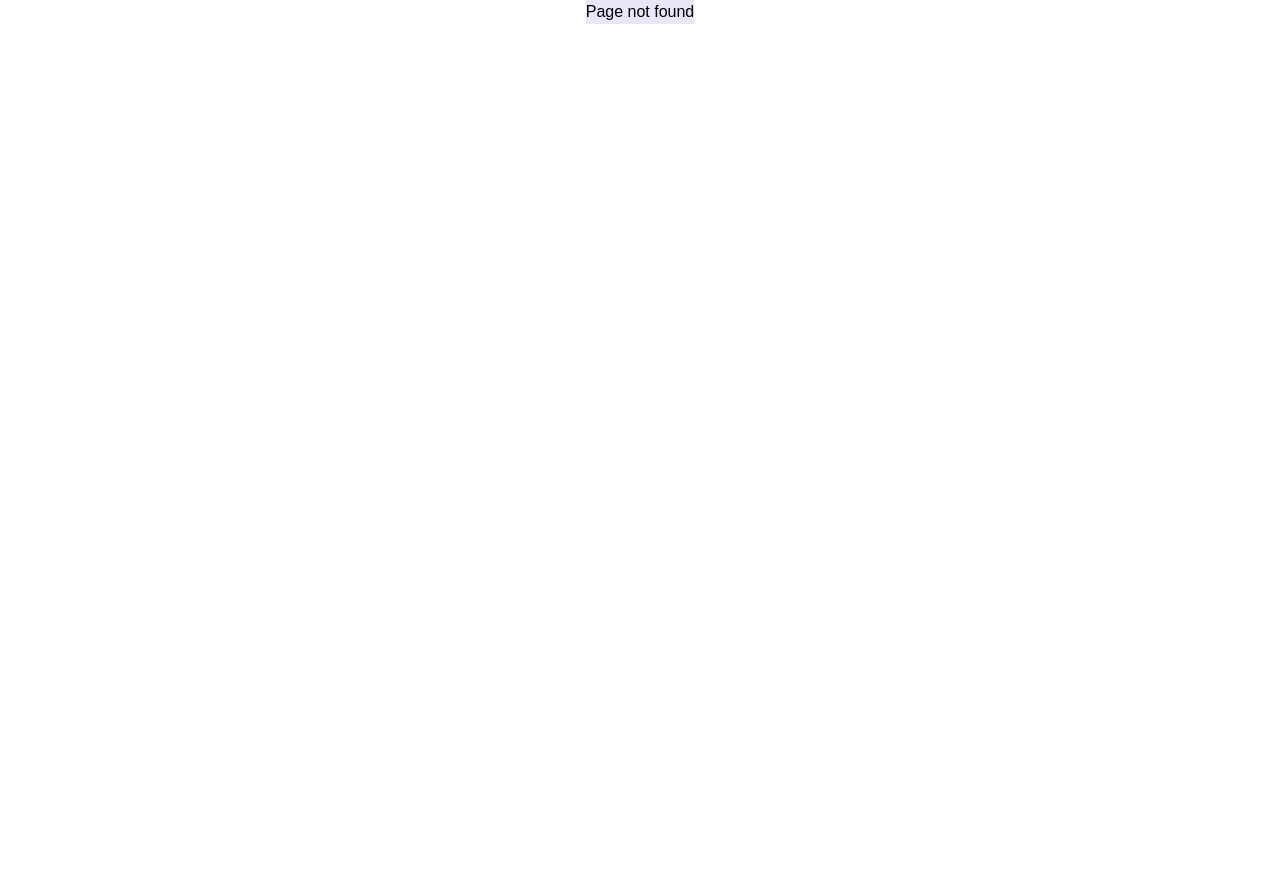
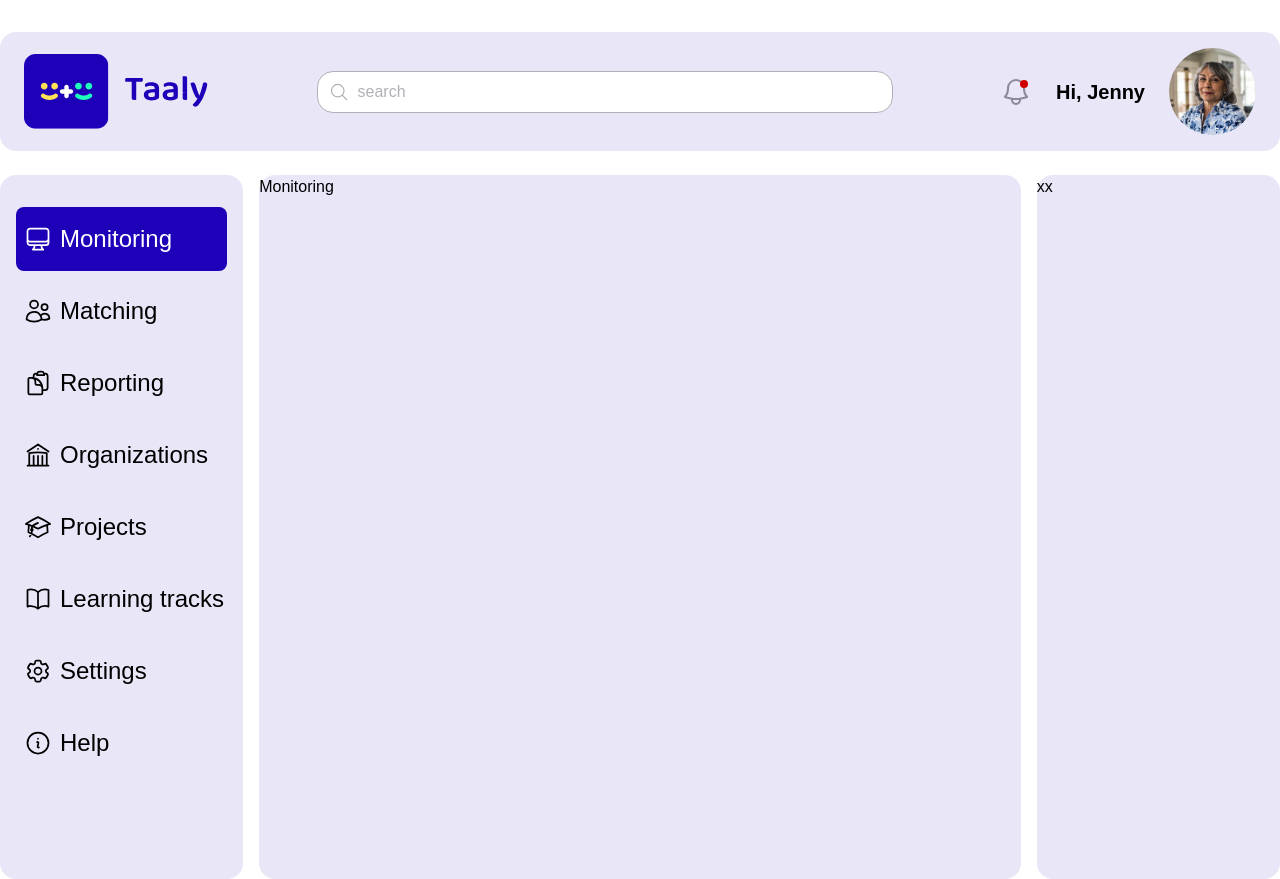
Before and after one commit to MahmoudElmahalawy/taaly-admin, a Next.js app: page /dashboard/monitoring in a window 1280 px wide. Before the commit this address had no page. Before the commit the page ends 800 px from the top, so only its background shows below. Built offline with nearby package versions, Linux system fonts and the light colour scheme; a web font is replaced by a local one.

Commit message:
Create dashboard layout

```diff
--- /dev/null
+++ b/src/app/dashboard/layout.tsx
@@ -0,0 +1,24 @@
+"use client";
+
+import React from "react";
+import Header from "../../components/layouts/dashboard/Header";
+import Sidebar from "../../components/layouts/dashboard/Sidebar";
+
+export default function DashboardLayout({
+	children,
+}: Readonly<{
+	children: React.ReactNode;
+}>) {
+	return (
+		<div className="container mx-auto">
+			<div className="grid grid-cols-12 gap-4 pt-8 pb-6">
+				<Header />
+			</div>
+			<div className="h-[calc(100vh-200px)] grid grid-cols-10 gap-4">
+				<Sidebar />
+				<div className="bg-primary-50 col-span-6 rounded-2xl">{children}</div>
+				<div className="bg-primary-50 col-span-2 rounded-2xl">xx</div>
+			</div>
+		</div>
+	);
+}
--- /dev/null
+++ b/src/app/dashboard/monitoring/page.tsx
@@ -0,0 +1,3 @@
+export default function MonitoringPage() {
+	return <div>Monitoring</div>;
+}
--- /dev/null
+++ b/src/app/dashboard/page.tsx
@@ -0,0 +1,14 @@
+"use client";
+
+import React from "react";
+import { useRouter } from "next/navigation";
+
+export default function Dashboard() {
+	const router = useRouter();
+
+	React.useEffect(() => {
+		router.push("/dashboard/monitoring");
+	}, []);
+
+	return <div className="text-center mt-8 animate-pulse">Loading..</div>;
+}
--- /dev/null
+++ b/src/components/layouts/dashboard/Header.tsx
@@ -0,0 +1,47 @@
+import { BellIcon, MagnifyingGlassIcon } from "@heroicons/react/24/outline";
+import Image from "next/image";
+import Link from "next/link";
+import TaalyWithTextLogo from "../../../../public/static/images/logos/taaly-with-text.svg";
+import ProfilePicture from "../../../../public/static/images/profile-pictures/jenny.png";
+
+export default function Header() {
+	return (
+		<header className="col-span-12 flex items-center justify-between bg-primary-50 rounded-2xl px-6 py-4">
+			<div>
+				<Link href={"/dashboard"}>
+					<Image src={TaalyWithTextLogo} alt="Taaly logo" />
+				</Link>
+			</div>
+			<div className="flex grow">
+				<div className="grow max-w-xl mx-auto">
+					<div className="relative text-neutral-100 border-1 focus-within:text-gray-400">
+						<span className="absolute inset-y-0 left-2 flex items-center">
+							<button disabled className="p-1 focus:outline-none focus:shadow-outline">
+								<MagnifyingGlassIcon className="h-5 w-5" />
+							</button>
+						</span>
+						<input
+							id="search"
+							type="text"
+							placeholder="search"
+							className="w-full border border-neutral-100 rounded-2xl ps-10 py-2 placeholder:text-neutral-100"
+						/>
+					</div>
+				</div>
+			</div>
+			<div className="flex items-center gap-6">
+				<button className="relative text-neutral-200">
+					<BellIcon className="h-8 w-8" />
+					<span className="absolute top-1 right-1 bg-danger-600 text-blue-100 text-xs font-bold rounded-full p-1"></span>
+				</button>
+				<div className="text-xl font-bold">Hi, Jenny</div>
+				<div tabIndex={0} className="relative cursor-pointer [&>.dropdown]:focus-within:block">
+					<Image src={ProfilePicture} alt="profile picture" width={87} height={87} className="rounded-full" />
+					<div className="dropdown hidden absolute -left-2 text-xl py-2 bg-white border border-neutral-100 mt-2 rounded-lg">
+						<button className="w-full p-5 hover:bg-primary-50">Logout</button>
+					</div>
+				</div>
+			</div>
+		</header>
+	);
+}
--- /dev/null
+++ b/src/components/layouts/dashboard/Sidebar.tsx
@@ -0,0 +1,103 @@
+"use client";
+
+import {
+	AcademicCapIcon,
+	BookOpenIcon,
+	BuildingLibraryIcon,
+	ClipboardDocumentIcon,
+	Cog6ToothIcon,
+	ComputerDesktopIcon,
+	InformationCircleIcon,
+	UsersIcon,
+} from "@heroicons/react/24/outline";
+import Link from "next/link";
+import { usePathname } from "next/navigation";
+
+export default function Sidebar() {
+	const pathname = usePathname();
+	const sidebarItems = [
+		{
+			icon: <ComputerDesktopIcon width={28} />,
+			text: "Monitoring",
+			path: "/dashboard/monitoring",
+		},
+		{
+			icon: <UsersIcon width={28} />,
+			text: "Matching",
+			path: "/dashboard/matching",
+		},
+		{
+			icon: <ClipboardDocumentIcon width={28} />,
+			text: "Reporting",
+			path: "/dashboard/reporting",
+		},
+		{
+			icon: <BuildingLibraryIcon width={28} />,
+			text: "Organizations",
+			path: "/dashboard/organizations",
+		},
+		{
+			icon: <AcademicCapIcon width={28} />,
+			text: "Projects",
+			path: "/dashboard/projects",
+		},
+		{
+			icon: <BookOpenIcon width={28} />,
+			text: "Learning tracks",
+			path: "/dashboard/learning-tracks",
+		},
+	];
+
+	return (
+		<nav className="h-full bg-primary-50 col-span-2 text-2xl font-medium rounded-2xl px-4 py-8">
+			<ul className="h-full flex flex-col justify-between">
+				<div>
+					{sidebarItems.map((item, i) => (
+						<li key={i}>
+							<Link
+								href={item.path}
+								className={
+									"flex items-center gap-2 whitespace-nowrap px-2 py-4 mb-2 rounded-lg hover:bg-primary-500 hover:bg-opacity-10" +
+									(pathname === item.path ? " !bg-primary-500 text-white" : "")
+								}
+							>
+								<span className="inline-block">{item.icon}</span>
+								{item.text}
+							</Link>
+						</li>
+					))}
+				</div>
+				<div className="mb-16">
+					<li>
+						<Link
+							href={"/dashboard/settings"}
+							className={
+								"flex items-center gap-2 whitespace-nowrap px-2 py-4 mb-2 rounded-lg hover:bg-primary-500 hover:bg-opacity-10" +
+								(pathname === "/dashboard/settings"! ? " bg-primary-500 text-white" : "")
+							}
+						>
+							<span className="inline-block">
+								<Cog6ToothIcon width={28} />
+							</span>
+							Settings
+						</Link>
+					</li>
+					<li>
+						<Link
+							href={"/dashboard/help"}
+							className={
+								"flex items-center gap-2 whitespace-nowrap px-2 py-4 mb-2 rounded-lg hover:bg-primary-500 hover:bg-opacity-10" +
+								(pathname === "/dashboard/help"! ? " bg-primary-500 text-white" : "")
+							}
+						>
+							<span className="inline-block">
+								<InformationCircleIcon width={28} />
+							</span>
+							Help
+						</Link>
+					</li>
+				</div>
+			</ul>
+		</nav>
+	);
+}
--- /dev/null
+++ b/src/components/layouts/dashboard/index.tsx
@@ -0,0 +1,4 @@
+import Header from "./Header";
+import Sidebar from "./Sidebar";
+
+export { Header, Sidebar };
```
Also changed, not shown: public/static/images/logos/taaly-with-text.svg (added), public/static/images/profile-pictures/jenny.png (added).
